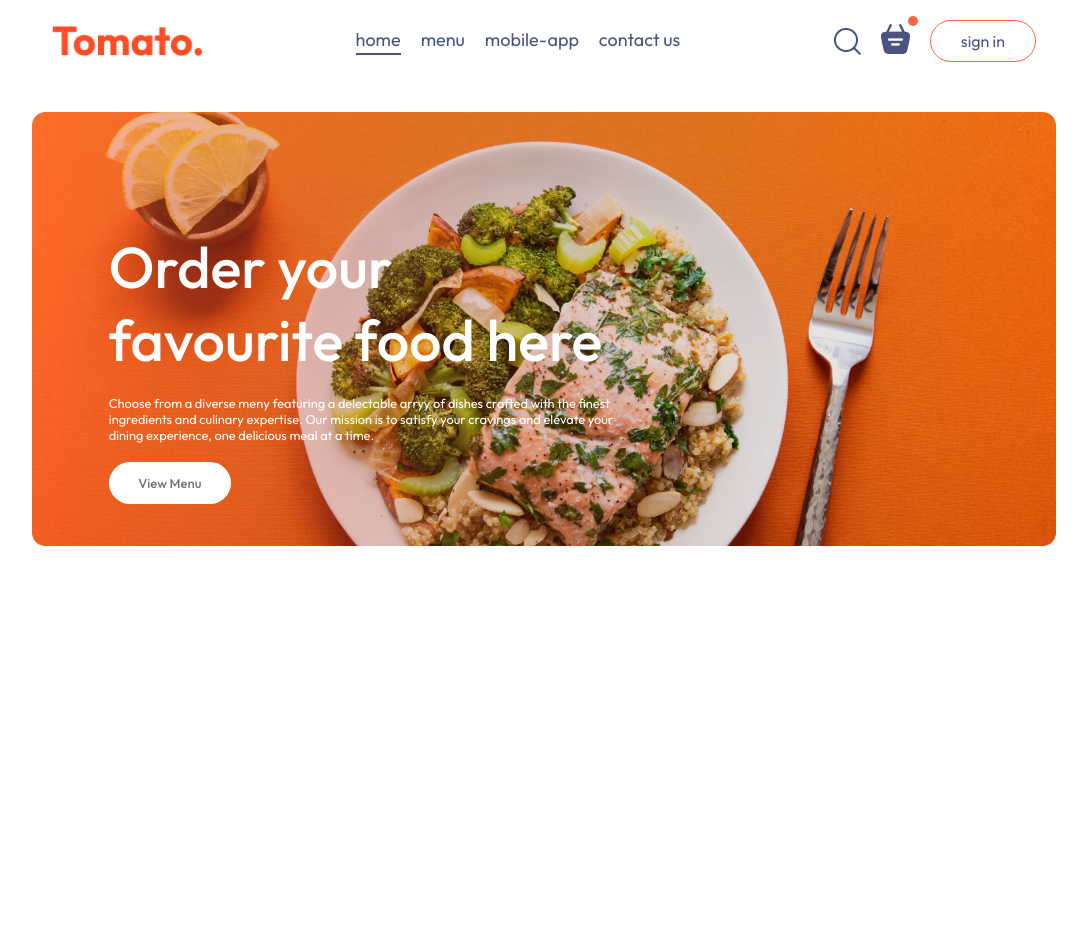
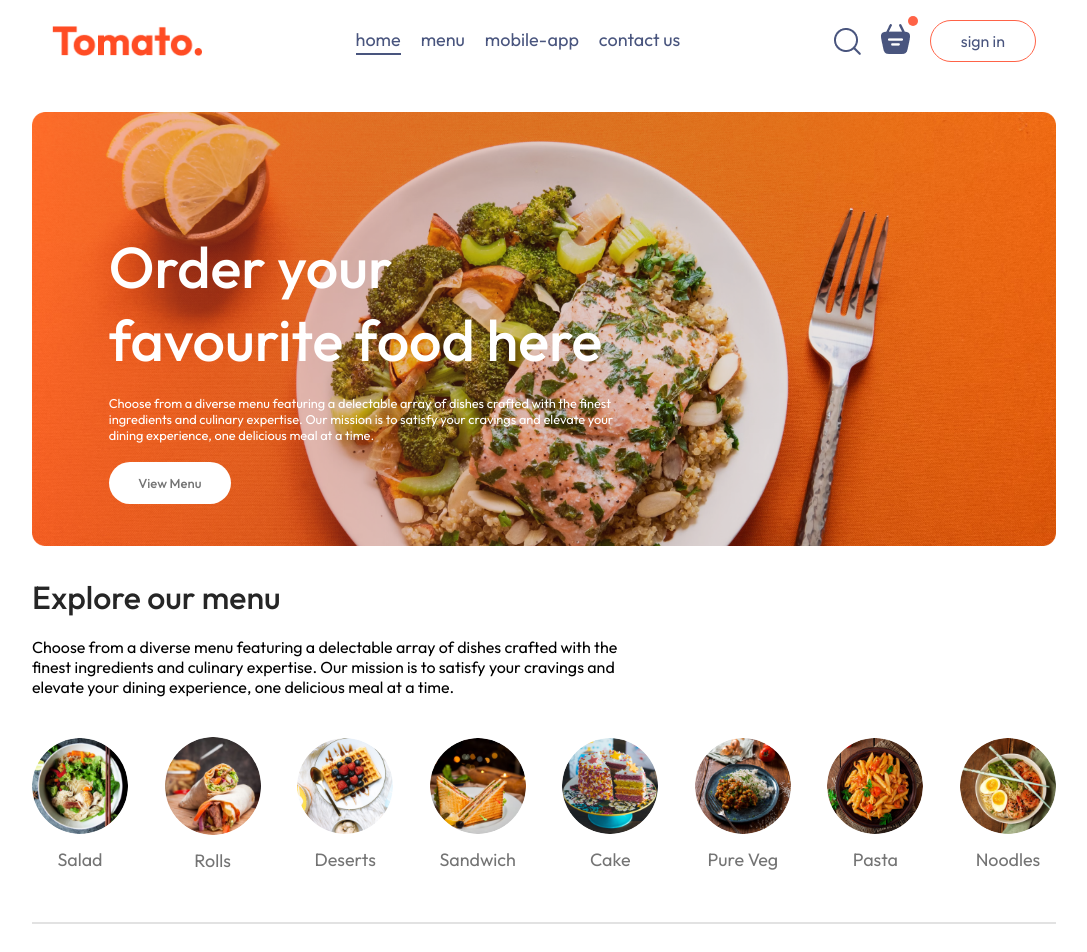
Before and after one commit to harshaniwijayarathne/Food-Delivery-web-site, a React (Vite) app in the folder frontend/: page / in a window 1280 px wide. Shown: the top 952 px of the page, without its empty margins (96-1183 px from the left). Before the commit the page ends 800 px from the top, so only its background shows below. Built offline with nearby package versions, Linux system fonts and the light colour scheme; a web font is replaced by a local one.

Commit message:
create menu section

```diff
--- /dev/null
+++ b/frontend/src/components/ExploreMenu/ExploreMenu.css
@@ -0,0 +1,55 @@
+.explore-menu{
+  display: flex;
+  flex-direction: column;
+  gap: 20px;
+}
+
+.explore-menu h1{
+  color:#262626;
+  font-weight: 500;
+}
+
+.explore-menu-text{
+  max-width: 60%;
+  columns: #808080;
+}
+
+.explore-menu-list{
+  display: flex;
+  justify-content: space-between;
+  align-items: center;
+  gap: 30px;
+  text-align: center;
+  margin: 20px 0px;
+  overflow-x: scroll;
+}
+
+.explore-menu-list::-webkit-scrollbar{
+  display: none;
+}
+
+.explore-menu-list-item img{
+  width: 7.5vw;
+  min-width: 80px;
+  cursor: pointer;
+  border-radius: 50%;
+  transition: 0.2s;
+}
+.explore-menu-list-item p{
+  margin-top: 10px;
+  color: #747474;
+  font-size: max(1.4vw,16px);
+  cursor: pointer;
+}
+
+.explore-menu hr{
+  margin: 10px 0px;
+  height: 2px;
+  background-color: #e2e2e2;
+  border: none;
+}
+
+.explore-menu-list-item .active{
+  border: 4px solid tomato;
+  padding: 2px;
+}
--- /dev/null
+++ b/frontend/src/components/ExploreMenu/ExploreMenu.jsx
@@ -0,0 +1,25 @@
+import React from 'react'
+import './ExploreMenu.css'
+import { menu_list } from '../../assets/assets'
+
+const ExploreMenu = ({ category, setCategory }) => {
+  return (
+    <div className='explore-menu' id='explore-menu'>
+      <h1>Explore our menu</h1>
+      <p className='explore-menu-text'>Choose from a diverse menu featuring a delectable array of dishes crafted with the finest ingredients and culinary expertise. Our mission is to satisfy your cravings and elevate your dining experience, one delicious meal at a time.</p>
+      <div className="explore-menu-list">
+        {menu_list.map((item, index)=>{
+          return(
+            <div onClick={() => setCategory(prev=>prev===item.menu_name ? "All" : item.menu_name)} key={index} className="explore-menu-list-item">
+              <img className={category===item.menu_name ? "active" : ""} src={item.menu_image} alt="" />
+              <p>{item.menu_name}</p>
+            </div>
+          )
+        })}
+      </div>
+      <hr/>
+    </div>
+  )
+}
+
+export default ExploreMenu
--- /dev/null
+++ b/frontend/src/components/FoodDisplay/FoodDisplay.css
@@ -0,0 +1,14 @@
+.food-display{
+  margin-top: 30px;
+}
+.food-display h2{
+  font-size: max(2vw,24px);
+  font-weight: 600;
+}
+.food-display-list{
+  display: grid;
+  grid-template-columns: repeat(auto-fit,minmax(240px,1fr));
+  margin-top: 30px;
+  gap: 30px;
+  row-gap: 50px;
+}
--- /dev/null
+++ b/frontend/src/components/FoodDisplay/FoodDisplay.jsx
@@ -0,0 +1,23 @@
+import React from 'react'
+import './FoodDisplay.css'
+import { useContext } from 'react'
+import { StoreContext } from '../../context/StoreContext'
+import FoodItem from '../FoodItem/FoodItem'
+
+const FoodDisplay = ({ category }) => {
+
+  const{food_list} = useContext(StoreContext)
+
+  return (
+    <div className='food-display' id='food-display'>
+      <h2>Top dishes near you</h2>
+      <div className="food-display-list">
+        {food_list.map((item,index) => {
+          return <FoodItem key={index} id={item.id} name={item.name} description={item.description} price={item.price} image={item.image}/>
+         })}
+      </div>
+    </div>
+  )
+}
+
+export default FoodDisplay
--- /dev/null
+++ b/frontend/src/components/FoodItem/FoodItem.css
@@ -0,0 +1,63 @@
+.food-item{
+  width: 100%;
+  margin: auto;
+  border-radius: 15px;
+  box-shadow: 0px 0px 10px #000000;
+  transition: 0.3s;
+  animation: fadeIn 1s;
+}
+.food-item-image{
+  width: 100%;
+  border-radius: 15px 15px 0px 0px;
+}
+.food-item-info{
+  padding: 20px;
+}
+.food-item-name-rating{
+  display: flex;
+  justify-content: space-between;
+  align-items: center;
+  margin-bottom: 10px;
+}
+.food-item-name-rating p{
+  font-size: 20px;
+  font-weight: 500;
+}
+.food-item-name-rating img{
+  width: 70px;
+}
+.food-item-desc{
+  color: #676767;
+  font-size: 12px;
+}
+.food-item-price{
+  color: tomato;
+  font-size: 22px;
+  font-weight: 500;
+  margin: 10px 0px;
+}
+.food-item-img-container{
+  position: relative;
+}
+.food-item-img-container .add{
+  width: 35px;
+  position: absolute;
+  bottom: 15px;
+  right: 15px;
+  cursor: pointer;
+  border-radius: 50%;
+}
+.food-item-counter{
+  position: absolute;
+  bottom: 15px;
+  right: 15px;
+  display: flex;
+  align-items: center;
+  gap: 10px;
+  padding: 6px;
+  border-radius: 50px;
+  background-color: white;
+}
+.food-item-counter img{
+  width: 30px;
+}
--- /dev/null
+++ b/frontend/src/components/FoodItem/FoodItem.jsx
@@ -0,0 +1,38 @@
+import React from 'react'
+import './FoodItem.css'
+import {assets} from '../../assets/assets'
+import { useState } from 'react'
+
+const FoodItem = ({id,name,price,description,image}) => {
+
+  const [itemCount, setItemCount] = useState(0)
+
+  return (
+    <div className='food-item'>
+    <div className='food-item-img-container'>
+      <img className='food-item-image' src={image} alt="" />
+      {!itemCount
+         ?<img className='add' onClick={()=>setItemCount(prev=>prev+1)}src={assets.add_icon_white} alt=""/>
+         :<div className='food-item-counter'>
+           <img onClick={()=>setItemCount(prev=>prev-1)} src={assets.remove_icon_red} alt="" />
+           <p>{itemCount}</p>
+           <img onClick={()=>setItemCount(prev=>prev+1)} src={assets.add_icon_green} alt="" />
+         </div>
+
+      }
+
+      </div>
+      <div className="food-item-info">
+        <div className="food-item-name-rating">
+          <p>{name}</p>
+          <img src={assets.rating_starts} alt="" />
+        </div>
+        <p className="food-item-desc">{description}</p>
+        <p className="food-item-price">${price}</p>
+
+      </div>
+    </div>
+  )
+}
+
+export default FoodItem
--- a/frontend/src/components/Header/Header.jsx
+++ b/frontend/src/components/Header/Header.jsx
@@ -7,7 +7,7 @@
       <div className="header">
         <div className="header-contents">
           <h2>Order your favourite food here</h2>
-          <p>Choose from a diverse meny featuring a delectable arryy of dishes crafted with the finest ingredients and culinary expertise. Our mission is to satisfy your cravings and elevate your dining experience, one delicious meal at a time.</p>
+          <p>Choose from a diverse menu featuring a delectable array of dishes crafted with the finest ingredients and culinary expertise. Our mission is to satisfy your cravings and elevate your dining experience, one delicious meal at a time.</p>
           <button>View Menu</button>
         </div>
 
--- /dev/null
+++ b/frontend/src/context/StoreContext.jsx
@@ -0,0 +1,18 @@
+import { createContext } from "react";
+import { food_list } from "../assets/assets";
+export const StoreContext = createContext(null)
+
+const StoreContextProvider = (props) => {
+
+  const contextValue = {
+      food_list
+  }
+
+  return (
+    <StoreContext.Provider value={contextValue}>
+      {props.children}
+    </StoreContext.Provider>
+  )
+}
+
+export default StoreContextProvider;
--- a/frontend/src/main.jsx
+++ b/frontend/src/main.jsx
@@ -3,9 +3,12 @@
 import './index.css'
 import App from './App.jsx'
 import { BrowserRouter } from 'react-router-dom'
+import StoreContextProvider from './context/StoreContext.jsx'
 
 createRoot(document.getElementById('root')).render(
     <BrowserRouter>
-    <App />
+    <StoreContextProvider>
+      <App />
+    </StoreContextProvider>
     </BrowserRouter>
 )
--- a/frontend/src/pages/Home/Home.jsx
+++ b/frontend/src/pages/Home/Home.jsx
@@ -1,12 +1,19 @@
-import React from 'react'
+import React, { useState } from 'react'
 import './Home.css'
 import Header from '../../components/Header/Header'
+import ExploreMenu from '../../components/ExploreMenu/ExploreMenu'
+import FoodDisplay from '../../components/FoodDisplay/FoodDisplay'
 
 
 const Home = () => {
+
+  const [category, setCategory] = useState("All");
+
   return (
     <div>
       <Header/>
+      <ExploreMenu category={category} setCategory={setCategory}/>
+      <FoodDisplay category={category}/>
     </div>
   )
 }
```
